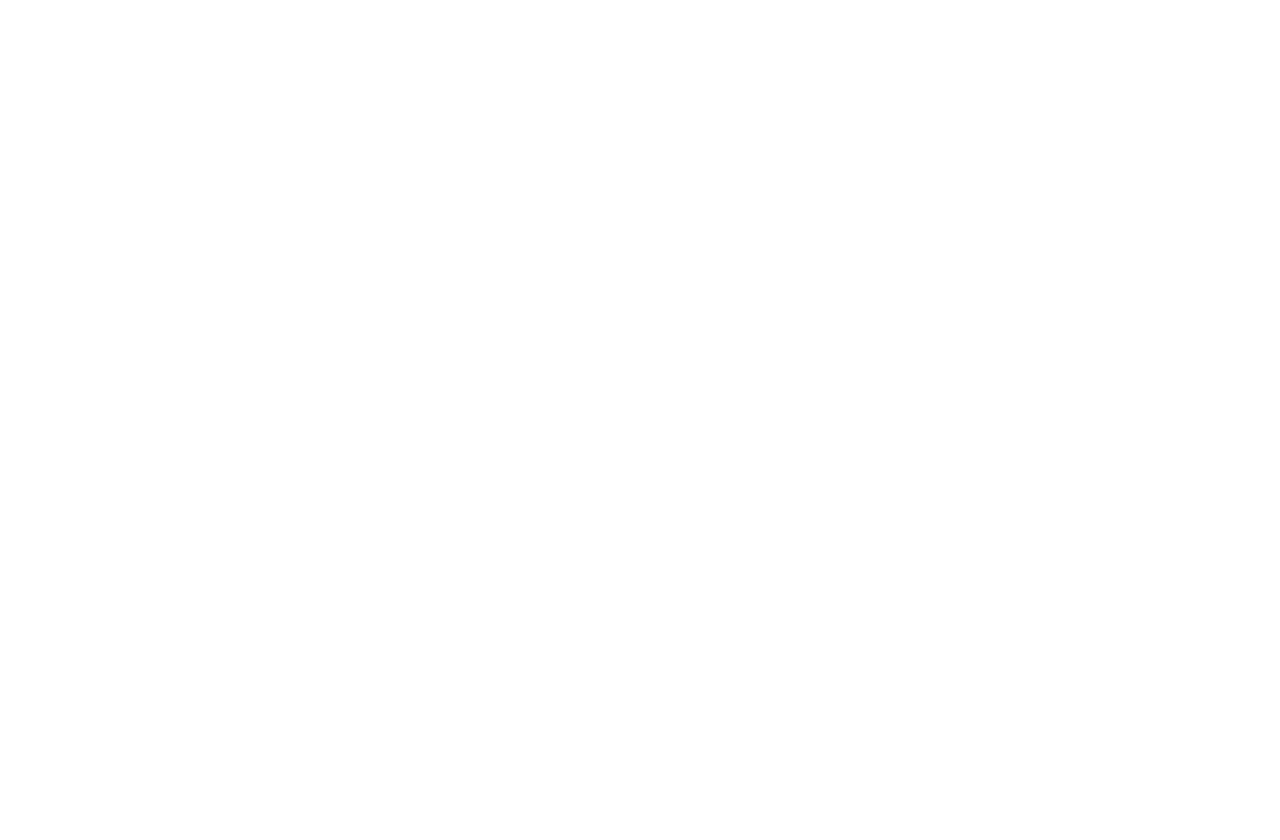
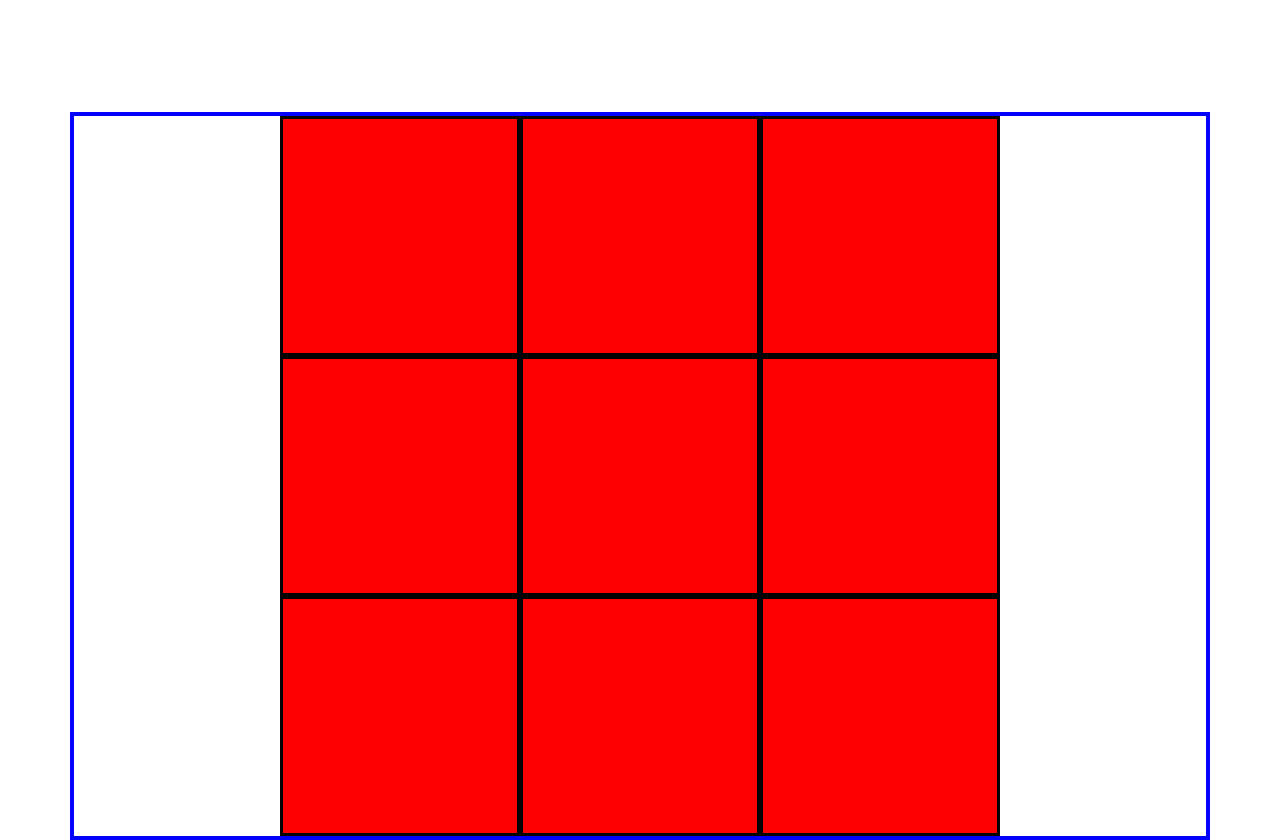
Before and after one commit to mesielepush/Js_tictactoe, a plain HTML site: page index.html in a window 1280 px wide. Before the commit the page ends 800 px from the top, so only its background shows below. Drawn offline with nearby package versions, Linux system fonts and the light colour scheme.

Commit message:
board position is done

```diff
--- a/index.html
+++ b/index.html
@@ -5,12 +5,34 @@
     <meta name="viewport" content="width=device-width, initial-scale=1.0">
     <link rel="stylesheet" href="https://maxcdn.bootstrapcdn.com/bootstrap/4.0.0/css/bootstrap.min.css" integrity="sha384-Gn5384xqQ1aoWXA+058RXPxPg6fy4IWvTNh0E263XmFcJlSAwiGgFAW/dAiS6JXm" crossorigin="anonymous">
     <link rel="stylesheet" href="style.css">
-    <title>Document</title>
+    <title>JS TIC TAC TOE</title>
 </head>
 <body>
-    <div class="container ">
+    <div class="main container d-flex justify-content-center align-content-center text-center">
+
+        <div class="container d-flex justify-content-center align-content-center ">
+            <div class="board">
+                <div class="row">
+                    <div class="square"></div>
+                    <div class="square"></div>
+                    <div class="square"></div>
+                </div>
+                <div class="row">
+                    <div class="square"></div>
+                    <div class="square"></div>
+                    <div class="square"></div>
+                </div>
+                <div class="row">
+                    <div class="square"></div>
+                    <div class="square"></div>
+                    <div class="square"></div>
+                </div>
+            </div>
+
+        </div>
 
     </div>
+
 
 
 
--- a/style.scss
+++ b/style.scss
@@ -0,0 +1,14 @@
+.main{
+    position: relative;
+    border:4px solid blue;
+    top:7rem;
+    .board{
+
+        .square{
+            width: 15rem;
+            height: 15rem;
+            border: 3px solid black;
+            background-color: red;
+        }
+    }
+}
```
Also changed, not shown: style.css, 1 other file.
